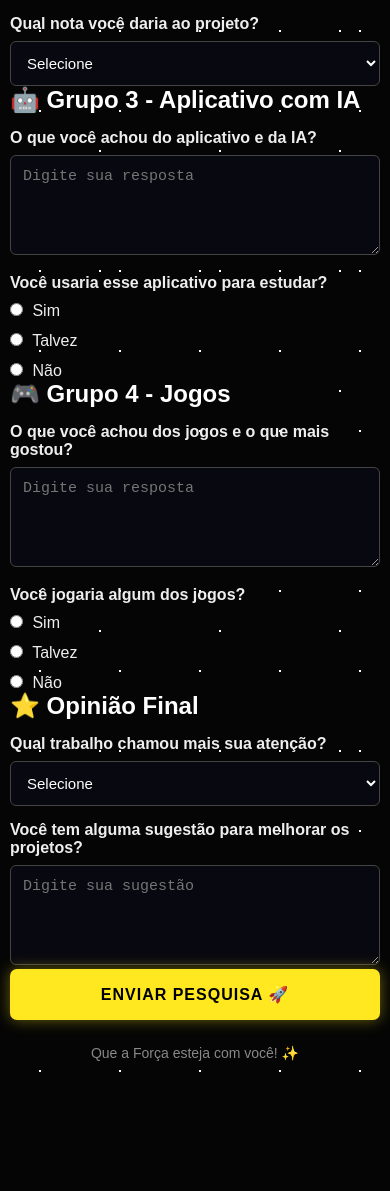
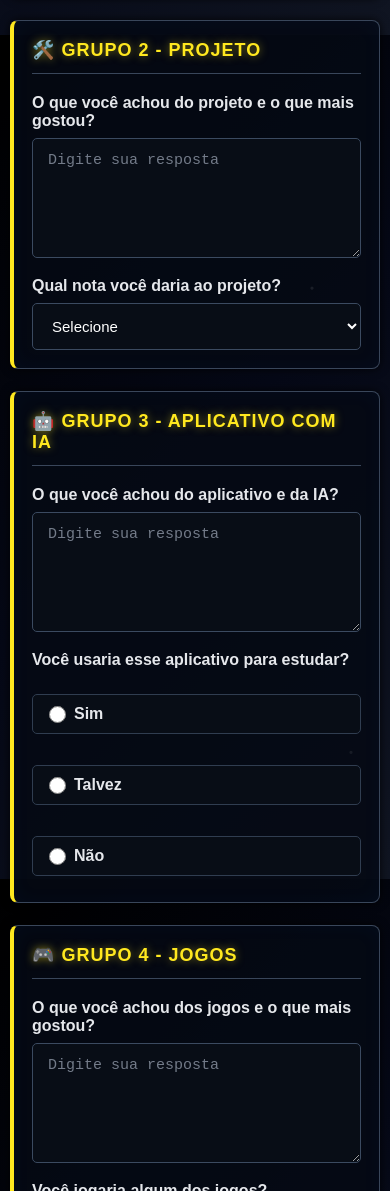
Before and after one commit to xandy-max/Xandyconex-o, a plain HTML site: page index.html in a window 390 px wide. Shown: the part 809-2000 px from the top of the page. Before the commit the page ends 1910 px from the top, so only its background shows below. Drawn offline with Linux system fonts and the light colour scheme.

Commit message:
Update style.css

```diff
--- a/style.css
+++ b/style.css
@@ -1,6 +1,6 @@
-/* =========================
-   CONFIGURAÇÕES GERAIS
-========================= */
+/* =========================================
+   ⭐ STAR WARS - PESQUISA
+========================================= */
 
 * {
     margin: 0;
@@ -8,210 +8,229 @@
     box-sizing: border-box;
 }
 
-body {
-    min-height: 100vh;
-
-    font-family: Arial, Helvetica, sans-serif;
-
-    color: white;
-
-    background-color: #050505;
-
-    /*
-       Fundo espacial com estrelas
-    */
-    background-image:
-        radial-gradient(white 1px, transparent 1px),
-        radial-gradient(white 1px, transparent 1px);
-
-    background-size: 80px 80px, 120px 120px;
-
-    background-position: 0 0, 40px 60px;
-
-    padding: 30px 15px;
+html {
+    scroll-behavior: smooth;
 }
 
+body {
+    font-family: Arial, Helvetica, sans-serif;
+    color: #ffffff;
+    min-height: 100vh;
+    padding: 30px 15px;
 
-/* =========================
-   CONTAINER PRINCIPAL
-========================= */
+    /* Fundo espacial */
+    background:
+        radial-gradient(circle at 20% 20%, rgba(255, 255, 255, 0.8) 1px, transparent 2px),
+        radial-gradient(circle at 80% 30%, rgba(255, 255, 255, 0.7) 1px, transparent 2px),
+        radial-gradient(circle at 40% 70%, rgba(255, 255, 255, 0.8) 1px, transparent 2px),
+        radial-gradient(circle at 90% 85%, rgba(255, 255, 255, 0.6) 1px, transparent 2px),
+        radial-gradient(circle at 10% 90%, rgba(255, 255, 255, 0.8) 1px, transparent 2px),
+        linear-gradient(135deg, #000000, #050816 50%, #101522);
+
+    background-size:
+        180px 180px,
+        250px 250px,
+        320px 320px,
+        220px 220px,
+        280px 280px,
+        cover;
+
+    background-attachment: fixed;
+}
+
+/* =========================================
+   CONTAINER
+========================================= */
 
 .container {
     width: 100%;
-    max-width: 900px;
-
-    margin: 0 auto;
+    max-width: 850px;
+    margin: auto;
 }
 
+/* =========================================
+   CABEÇALHO
+========================================= */
 
-/* =========================
-   CABEÇALHO
-========================= */
+header {
+    text-align: center;
+    margin-bottom: 35px;
+}
 
-.cabecalho {
-    text-align: center;
+header h1 {
+    font-size: 34px;
+    color: #ffe81f;
 
-    background-color: rgba(10, 10, 20, 0.95);
+    text-transform: uppercase;
+    letter-spacing: 2px;
 
-    border: 2px solid #ffe81f;
+    text-shadow:
+        0 0 5px #ffe81f,
+        0 0 15px rgba(255, 232, 31, 0.7),
+        0 0 30px rgba(255, 232, 31, 0.4);
 
-    border-radius: 12px;
+    margin-bottom: 12px;
+}
 
-    padding: 35px 20px;
+header p {
+    color: #bfc7d5;
+    font-size: 16px;
+}
 
-    margin-bottom: 25px;
+/* =========================================
+   SEÇÕES
+========================================= */
+
+section {
+    position: relative;
+
+    background: rgba(5, 10, 20, 0.88);
+
+    border: 1px solid #39465a;
+    border-left: 4px solid #ffe81f;
+
+    border-radius: 8px;
+
+    padding: 25px;
+    margin-bottom: 22px;
 
     box-shadow:
-        0 0 15px rgba(255, 232, 31, 0.3);
+        0 0 10px rgba(0, 0, 0, 0.8),
+        inset 0 0 20px rgba(0, 100, 255, 0.04);
+
+    transition: 0.3s ease;
 }
 
-.cabecalho h1 {
+/* Efeito azul ao passar o mouse */
+
+section:hover {
+    border-color: #4da6ff;
+    border-left-color: #ffe81f;
+
+    box-shadow:
+        0 0 15px rgba(0, 140, 255, 0.25),
+        inset 0 0 20px rgba(0, 140, 255, 0.08);
+
+    transform: translateY(-3px);
+}
+
+/* =========================================
+   TÍTULOS
+========================================= */
+
+section h2 {
     color: #ffe81f;
 
-    font-size: 2rem;
+    font-size: 22px;
 
-    margin-bottom: 15px;
+    margin-bottom: 20px;
 
     text-transform: uppercase;
 
+    letter-spacing: 1px;
+
     text-shadow:
-        0 0 5px #ffe81f,
-        0 0 15px rgba(255, 232, 31, 0.5);
+        0 0 8px rgba(255, 232, 31, 0.5);
+
+    border-bottom: 1px solid #39465a;
+
+    padding-bottom: 12px;
 }
 
-.cabecalho p {
-    color: #cccccc;
-
-    font-size: 1rem;
-}
-
-
-/* =========================
-   BLOCOS
-========================= */
-
-.bloco {
-    background-color: rgba(12, 12, 20, 0.96);
-
-    border: 1px solid #333333;
-
-    border-left: 4px solid #00aaff;
-
-    border-radius: 10px;
-
-    padding: 25px;
-
-    margin-bottom: 25px;
-
-    box-shadow:
-        0 0 15px rgba(0, 0, 0, 0.7);
-
-    transition: 0.3s;
-}
-
-.bloco:hover {
-    border-left-color: #ffe81f;
-
-    box-shadow:
-        0 0 20px rgba(0, 170, 255, 0.2);
-}
-
-.bloco h2 {
-    color: #ffe81f;
-
-    font-size: 1.3rem;
-
-    margin-bottom: 20px;
-
-    padding-bottom: 10px;
-
-    border-bottom: 1px solid #333333;
-}
-
-
-/* =========================
+/* =========================================
    LABELS
-========================= */
+========================================= */
 
 label {
     display: block;
 
+    font-weight: bold;
+
     margin-top: 15px;
     margin-bottom: 8px;
 
-    color: #eeeeee;
-
-    font-weight: bold;
+    color: #e5e7eb;
 }
 
-
-/* =========================
+/* =========================================
    INPUTS
-========================= */
+========================================= */
 
 input[type="text"],
 textarea,
 select {
     width: 100%;
 
-    padding: 12px;
+    padding: 13px 15px;
 
-    color: white;
+    background: #080d16;
 
-    background-color: #080810;
+    color: #ffffff;
 
-    border: 1px solid #444444;
+    border: 1px solid #3b4a60;
 
-    border-radius: 6px;
+    border-radius: 5px;
 
     font-size: 15px;
 
     outline: none;
 
-    transition: 0.3s;
+    transition: 0.3s ease;
 }
 
+input[type="text"]::placeholder,
+textarea::placeholder {
+    color: #737b89;
+}
 
-/* Efeito quando clicar no campo */
+/* =========================================
+   EFEITO HOLOGRÁFICO NOS CAMPOS
+========================================= */
 
 input[type="text"]:focus,
 textarea:focus,
 select:focus {
-    border-color: #00aaff;
+
+    border-color: #4da6ff;
 
     box-shadow:
-        0 0 10px rgba(0, 170, 255, 0.4);
+        0 0 5px #4da6ff,
+        0 0 15px rgba(77, 166, 255, 0.35);
+
+    background: #0a111e;
 }
 
-
-/* =========================
+/* =========================================
    TEXTAREA
-========================= */
+========================================= */
 
 textarea {
-    min-height: 100px;
+    min-height: 120px;
 
     resize: vertical;
 }
 
-
-/* =========================
+/* =========================================
    SELECT
-========================= */
+========================================= */
 
 select {
     cursor: pointer;
 }
 
+select option {
+    background: #080d16;
+    color: white;
+}
 
-/* =========================
+/* =========================================
    RADIO BUTTONS
-========================= */
+========================================= */
 
 .opcoes {
     display: flex;
 
-    gap: 25px;
+    gap: 15px;
 
     flex-wrap: wrap;
 
@@ -219,109 +238,174 @@ select {
 }
 
 .opcoes label {
-    margin: 0;
 
-    font-weight: normal;
+    display: flex;
+
+    align-items: center;
+
+    gap: 8px;
+
+    background: #080d16;
+
+    border: 1px solid #303d50;
+
+    padding: 10px 16px;
+
+    border-radius: 5px;
+
+    cursor: pointer;
+
+    transition: 0.3s ease;
+}
+
+.opcoes label:hover {
+
+    border-color: #ffe81f;
+
+    color: #ffe81f;
+
+    box-shadow:
+        0 0 8px rgba(255, 232, 31, 0.25);
+}
+
+.opcoes input[type="radio"] {
+
+    width: 17px;
+    height: 17px;
+
+    accent-color: #ffe81f;
 
     cursor: pointer;
 }
 
-.opcoes input {
-    accent-color: #ffe81f;
-
-    margin-right: 5px;
-}
-
-
-/* =========================
+/* =========================================
    BOTÃO
-========================= */
+========================================= */
 
 button {
+
     width: 100%;
 
-    padding: 16px;
+    padding: 17px;
 
-    border: none;
+    margin-top: 5px;
 
-    border-radius: 7px;
+    border: 1px solid #ffe81f;
 
-    background-color: #ffe81f;
+    border-radius: 5px;
+
+    background: #ffe81f;
 
     color: #000000;
 
-    font-size: 16px;
+    font-size: 17px;
 
     font-weight: bold;
 
     letter-spacing: 1px;
 
+    text-transform: uppercase;
+
     cursor: pointer;
 
-    transition: 0.3s;
+    box-shadow:
+        0 0 10px rgba(255, 232, 31, 0.4);
 
-    box-shadow:
-        0 0 15px rgba(255, 232, 31, 0.4);
+    transition: 0.3s ease;
 }
 
 button:hover {
-    background-color: white;
+
+    background: #fff45c;
 
     box-shadow:
-        0 0 25px rgba(255, 232, 31, 0.8);
+        0 0 10px #ffe81f,
+        0 0 25px rgba(255, 232, 31, 0.6);
 
     transform: translateY(-2px);
 }
 
 button:active {
-    transform: translateY(0);
+    transform: translateY(1px);
 }
 
-
-/* =========================
+/* =========================================
    RODAPÉ
-========================= */
+========================================= */
 
 footer {
+
     text-align: center;
 
-    padding: 25px;
+    margin-top: 30px;
 
-    color: #888888;
+    color: #ffe81f;
 
     font-size: 14px;
+
+    text-shadow:
+        0 0 8px rgba(255, 232, 31, 0.5);
 }
 
+/* =========================================
+   LINHA DECORATIVA
+========================================= */
 
-/* =========================
-   CELULAR
-========================= */
+footer::before {
+
+    content: "";
+
+    display: block;
+
+    width: 120px;
+
+    height: 2px;
+
+    background: #ffe81f;
+
+    margin: 0 auto 15px;
+
+    box-shadow:
+        0 0 8px #ffe81f;
+}
+
+/* =========================================
+   RESPONSIVIDADE
+========================================= */
 
 @media (max-width: 600px) {
 
     body {
-        padding: 15px 10px;
+        padding: 20px 10px;
     }
 
-    .cabecalho {
-        padding: 25px 15px;
+    header h1 {
+        font-size: 25px;
+        letter-spacing: 1px;
     }
 
-    .cabecalho h1 {
-        font-size: 1.5rem;
+    header p {
+        font-size: 14px;
     }
 
-    .bloco {
+    section {
         padding: 18px;
     }
 
-    .bloco h2 {
-        font-size: 1.1rem;
+    section h2 {
+        font-size: 18px;
     }
 
     .opcoes {
         flex-direction: column;
+        gap: 8px;
+    }
 
-        gap: 12px;
+    .opcoes label {
+        width: 100%;
+    }
+
+    button {
+        font-size: 15px;
     }
 }
```
